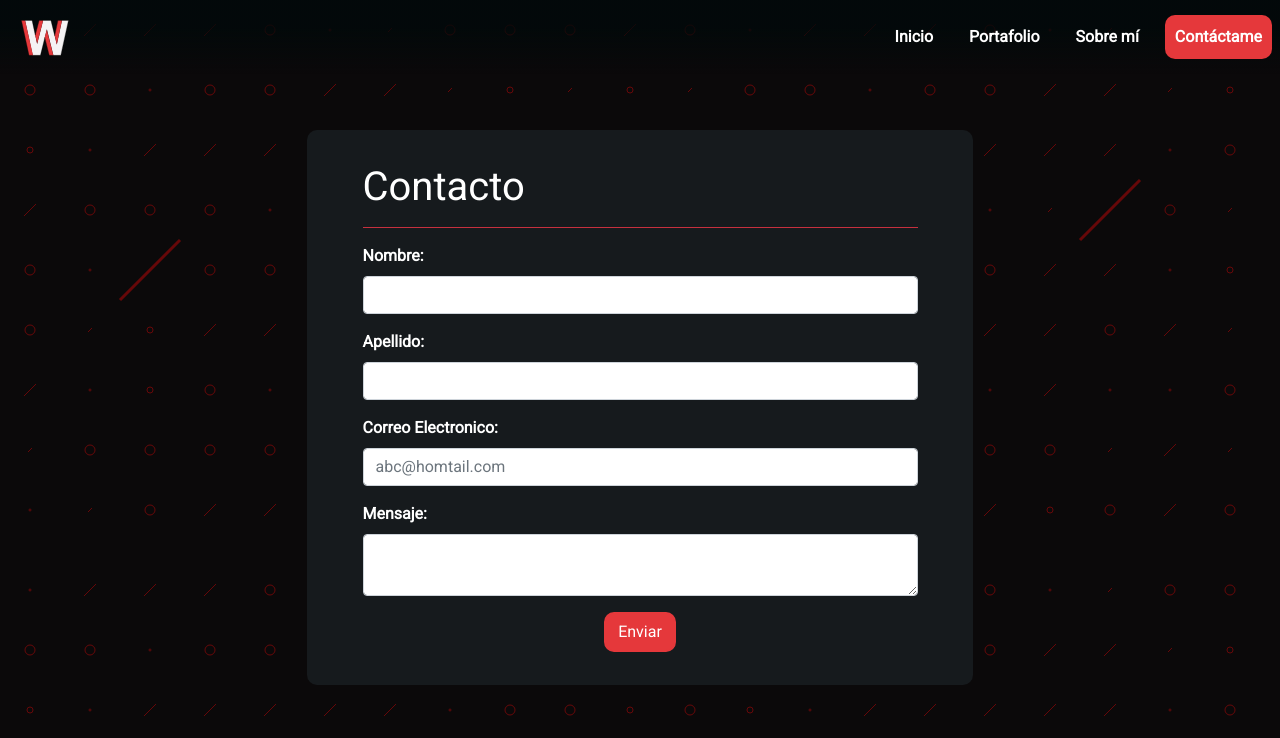
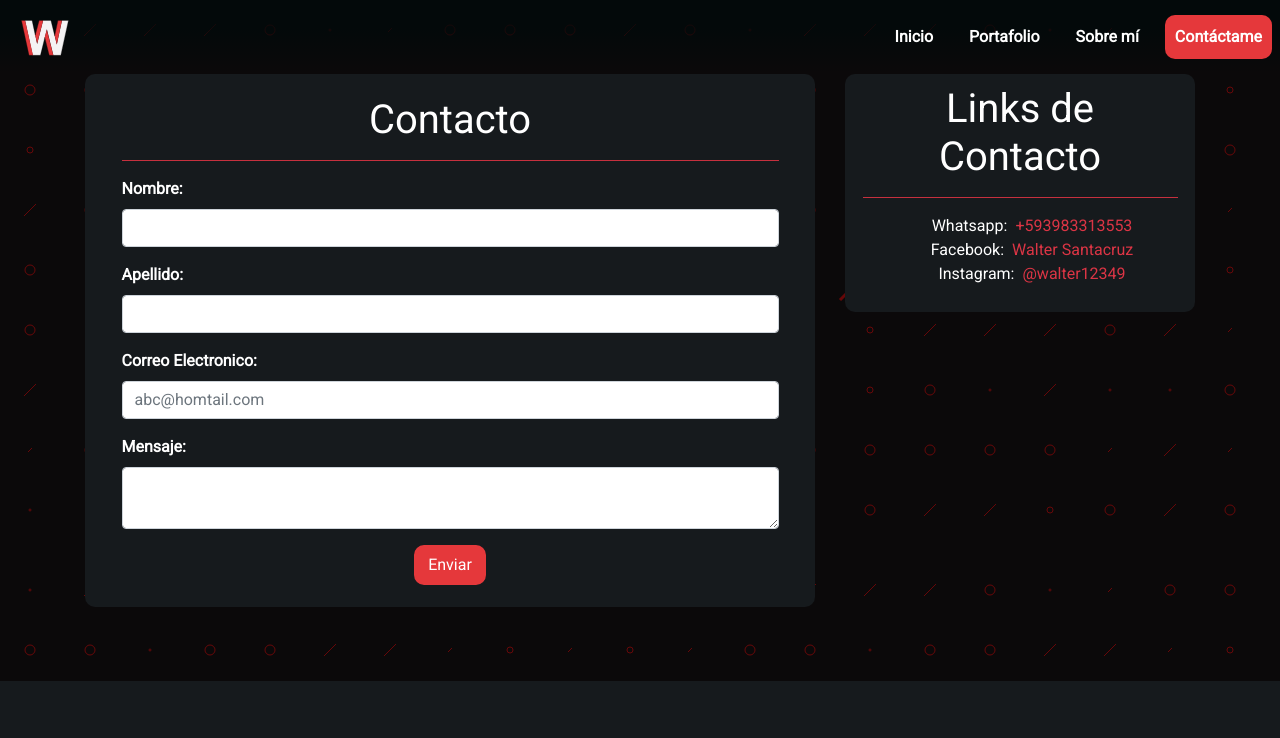
Before and after one commit to wasantac/wsantacruz, a React (Create React App) app: page /contacto in a window 1280 px wide. Shown: the top 738 px of the page. Built offline with nearby package versions, Linux system fonts and the light colour scheme; some icons are missing; the HTML template or start-up script is replaced by a standard one.

Commit message:
concato + 593

```diff
--- a/src/Components/Contacto.js
+++ b/src/Components/Contacto.js
@@ -1,5 +1,5 @@
 import React from 'react';
-import { Button, Form, FormGroup, Label, Input,Container} from 'reactstrap';
+import { Button, Form, FormGroup, Label, Input,Container,Row,Col} from 'reactstrap';
 import '../css/Contacto.css'
 import emailjs from 'emailjs-com'
 import swal from 'sweetalert';
@@ -21,9 +21,10 @@ function sendEmail(e) {
 let Contacto = () =>{
     return (
         <Container className="pb-5 mb-5">
-
+            <Row className="mb-5">
+            <Col sm="8">
             <Form className="formulario"  onSubmit={sendEmail}>
-            <h1 className="text-white">Contacto</h1>
+            <h1 className="text-white text-center">Contacto</h1>
             <hr className="bg-danger"></hr>
                 <FormGroup>
                     <Label for="nombre" className="blanco">Nombre:</Label>
@@ -46,8 +47,10 @@ let Contacto = () =>{
                 </div>
             </Form>
 
-            <div className="formulario mb-5">
-                <h1 className="text-white">Links de Contacto</h1>
+            </Col>
+            <Col sm="4">
+            <div className="formulario">
+                <h1 className="text-white text-center">Links de Contacto</h1>
                 <hr className="bg-danger"></hr>
                 <ul>
                     <li className="text-white d-flex align-items-center justify-content-center"><ImWhatsapp className="mx-2" />Whatsapp: <a href="https://wa.me/+593983313553" className="text-danger mx-2">+593983313553</a></li>
@@ -55,6 +58,12 @@ let Contacto = () =>{
                     <li className="text-white d-flex align-items-center justify-content-center"><FiInstagram className="mx-2"/>Instagram: <a href="https://www.instagram.com/walter12349/" className="text-danger mx-2">@walter12349</a></li>
                 </ul>
             </div>
+
+            </Col>
+
+
+
+            </Row>
         </Container>
     );
 }
--- a/src/Components/Portafolio.js
+++ b/src/Components/Portafolio.js
@@ -4,7 +4,7 @@ import '../css/Portafolio.css'
 import {motion} from 'framer-motion';
 
 const Portafolio = () => {
-    const fotos = ["https://baxpidan.sirv.com/portfolio/Waltmaysa.png","https://baxpidan.sirv.com/portfolio/urbazapp.png","https://baxpidan.sirv.com/portfolio/RussoStore.png" ]
+    const fotos = ["https://baxpidan.sirv.com/portfolio/Waltmaysa.png","https://baxpidan.sirv.com/portfolio/urbazapp.png","https://baxpidan.sirv.com/portfolio/RussoStore.png","https://baxpidan.sirv.com/portfolio/593timer.png" ]
     const container = {
         hidden: { opacity: 1, scale: 0,
           transition: {
--- a/src/css/Contacto.css
+++ b/src/css/Contacto.css
@@ -1,5 +1,4 @@
 .formulario{
-    margin: 5% 20%;
     padding: 3% 5%;
     background-color: #161a1d;
     border-radius: 10px;
```
Also changed, not shown: public/assets/img/593timer.png (added), 1 other file (tests, documents, lock files or other folders).
